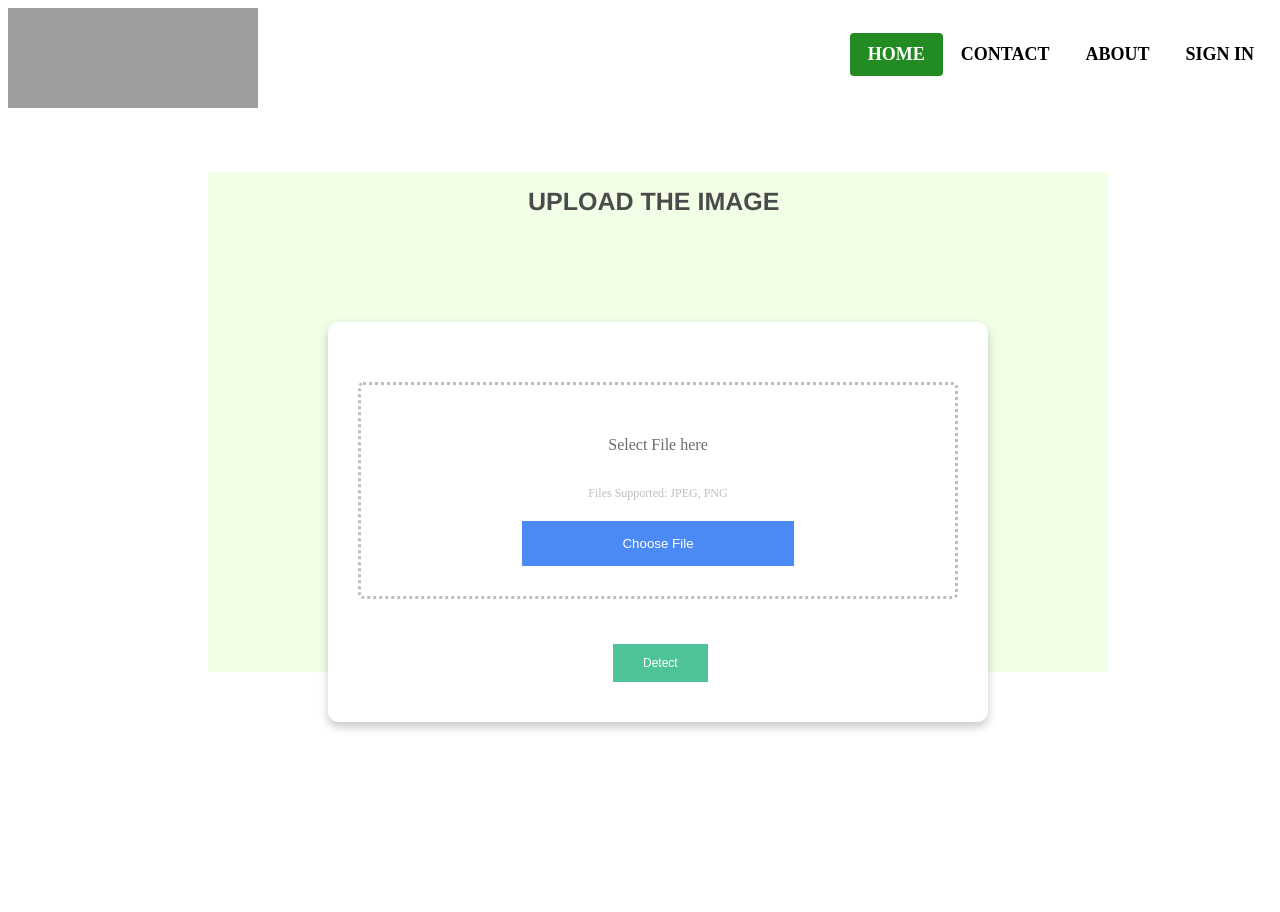
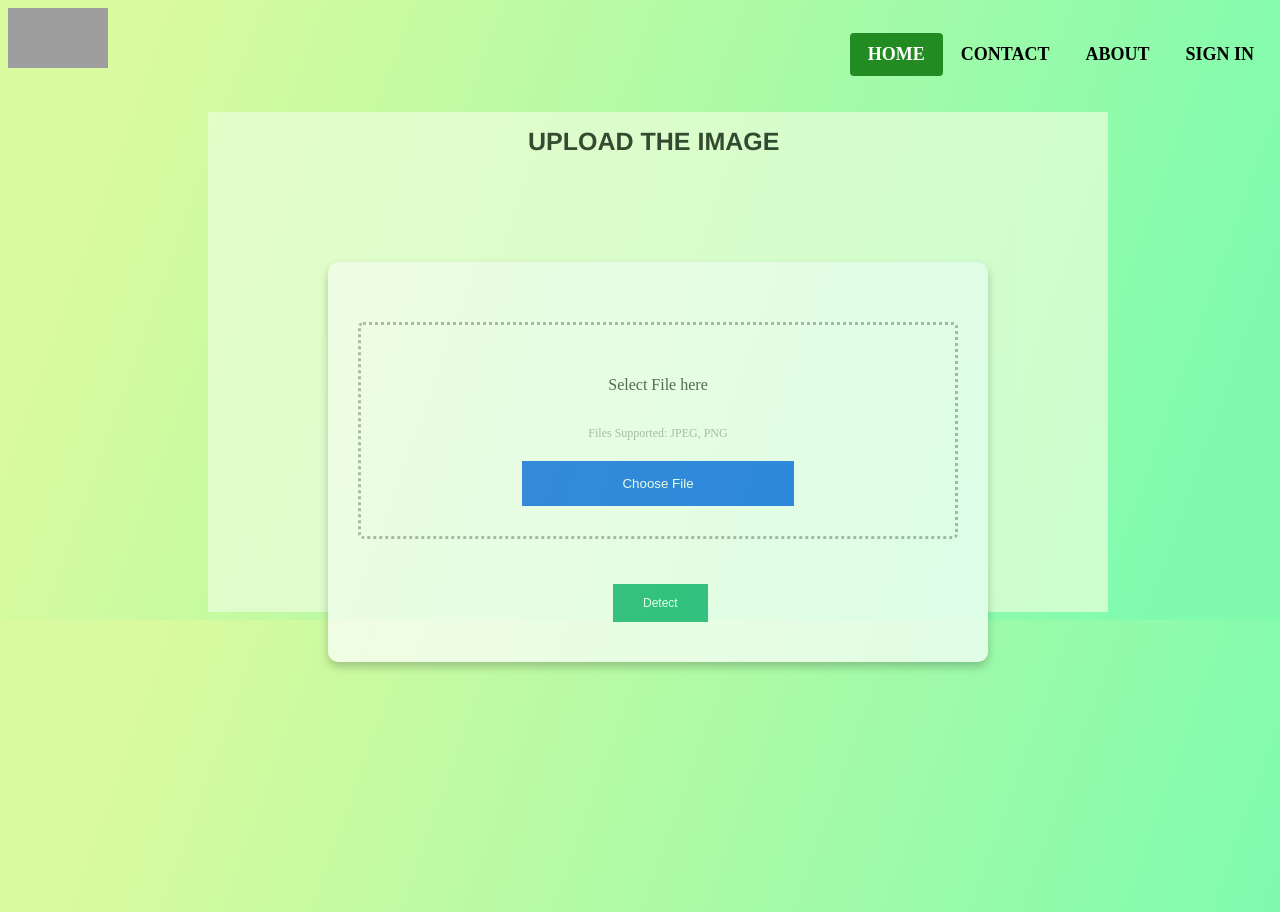
Before and after one commit to dhanushkijinadari/Soil-erosion-detection-system, a PHP site: page /Upload.html in a window 1280 px wide. Shown: the top 912 px of the page. Run offline with PHP 8.4, Linux system fonts and the light colour scheme; grey boxes are pictures that could not be loaded.

Commit message:
Update style.css

```diff
--- a/ImageUpload/style.css
+++ b/ImageUpload/style.css
@@ -1,5 +1,7 @@
 /* Style the header with a grey background and some padding */
-
+body{
+  background:linear-gradient(109.6deg, rgb(217, 250, 158) 11.2%, rgb(128, 251, 174) 91.1%);
+}
 .header.img {
   padding: 0;
 }
@@ -16,6 +18,10 @@
   border-radius: 4px;
   margin-top: 25px;
   font-weight: bold;
+}
+.header img{
+  width: 100px;
+  height: 60px;
 }
 
 /* Style the logo link (notice that we set the same value of line-height and font-size to prevent the header to increase when the font gets bigger */
@@ -44,7 +50,7 @@
   background-color: #ECFFDC;
   opacity: 0.7;
   margin-left:200px;
-  margin-top: 60px;
+  margin-top: 40px;
 }
 
 .rectangle h1 {
@@ -52,7 +58,7 @@
   font-size: 25px;
   font-family:Helvetica;
   position: absolute;
-  top:170px;
+  top:110px;
 
 }
 
```
